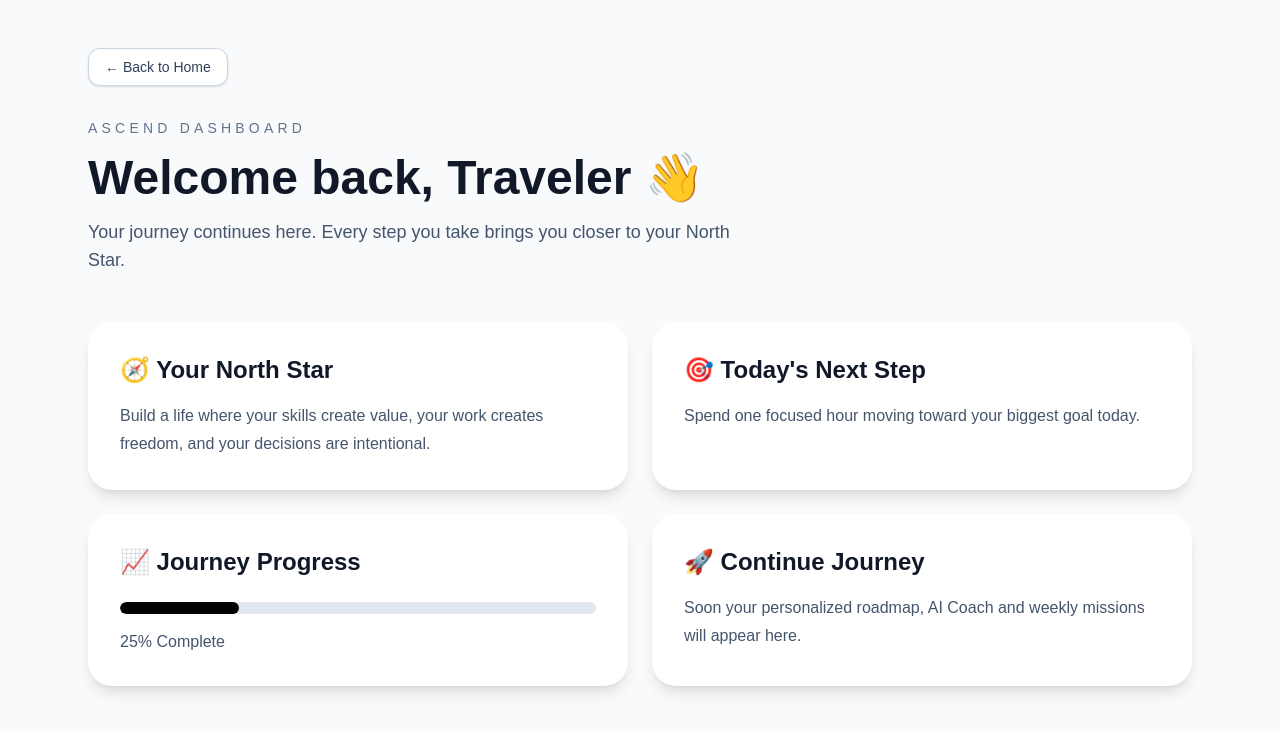
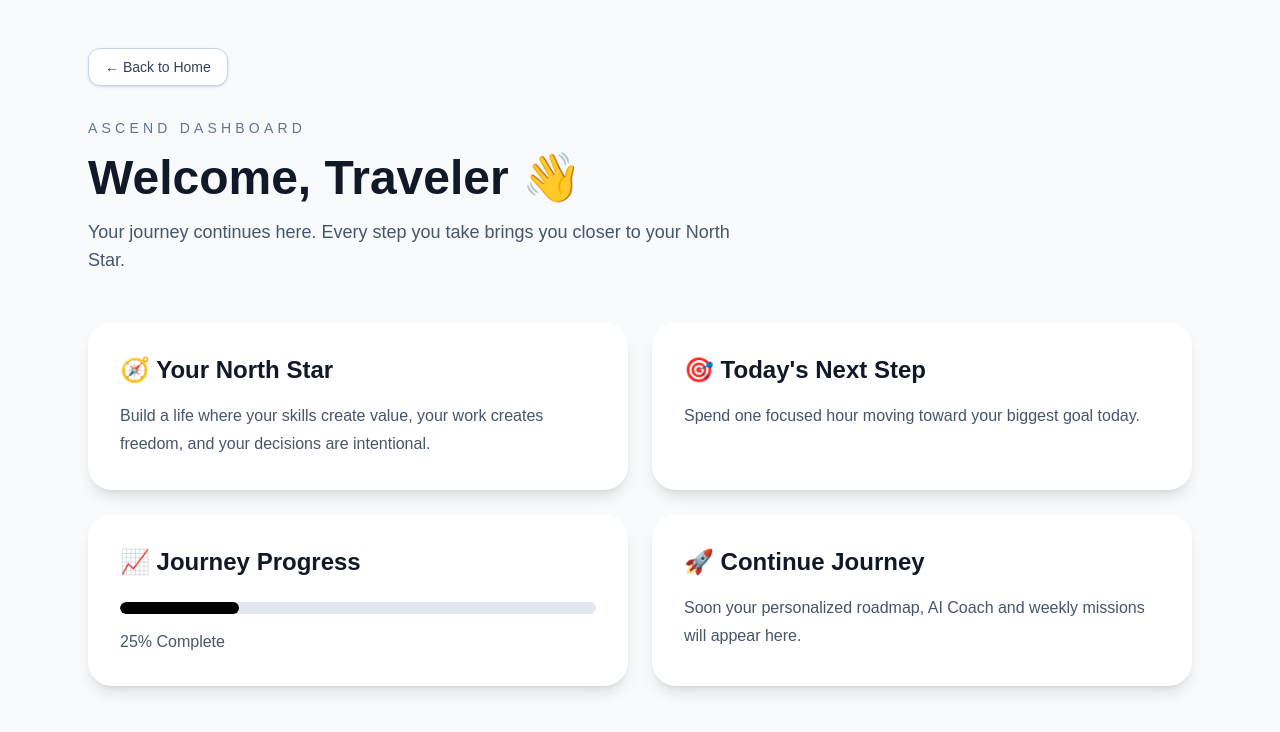
Before and after one commit to primeohms02-star/ascend, a Next.js app: page /dashboard in a window 1280 px wide. Shown: the top 732 px of the page. Built offline with nearby package versions, Linux system fonts and the light colour scheme; no server answers; sample sign-in values are in the browser's storage.

Commit message:
Update dashboard welcome message

```diff
--- a/app/dashboard/page.tsx
+++ b/app/dashboard/page.tsx
@@ -25,7 +25,7 @@ export default async function DashboardPage() {
         </p>
 
         <h1 className="mt-4 text-5xl font-bold">
-          Welcome back, Traveler 👋
+          Welcome, Traveler 👋
         </h1>
 
         <p className="mt-4 max-w-2xl text-lg text-slate-600">
```
